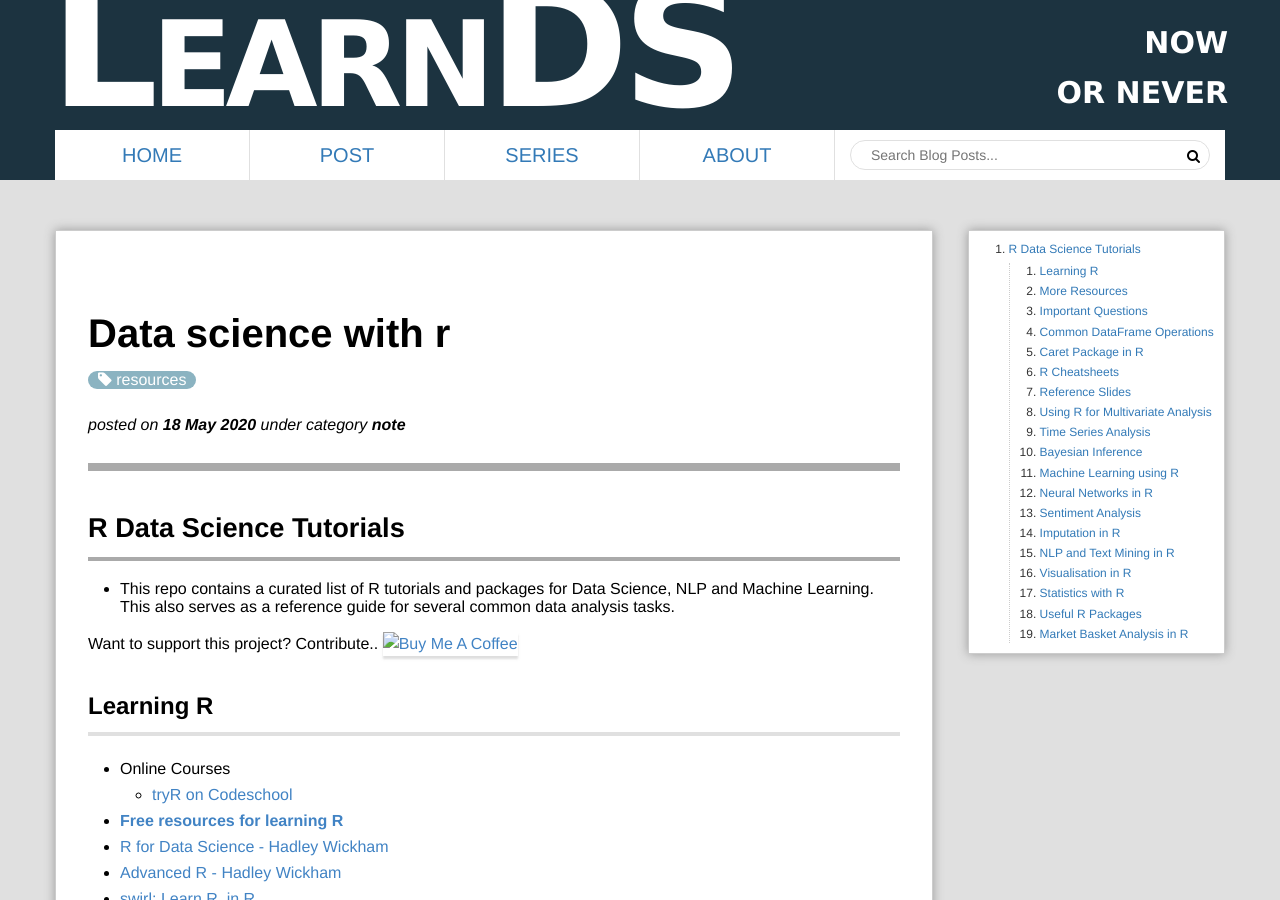
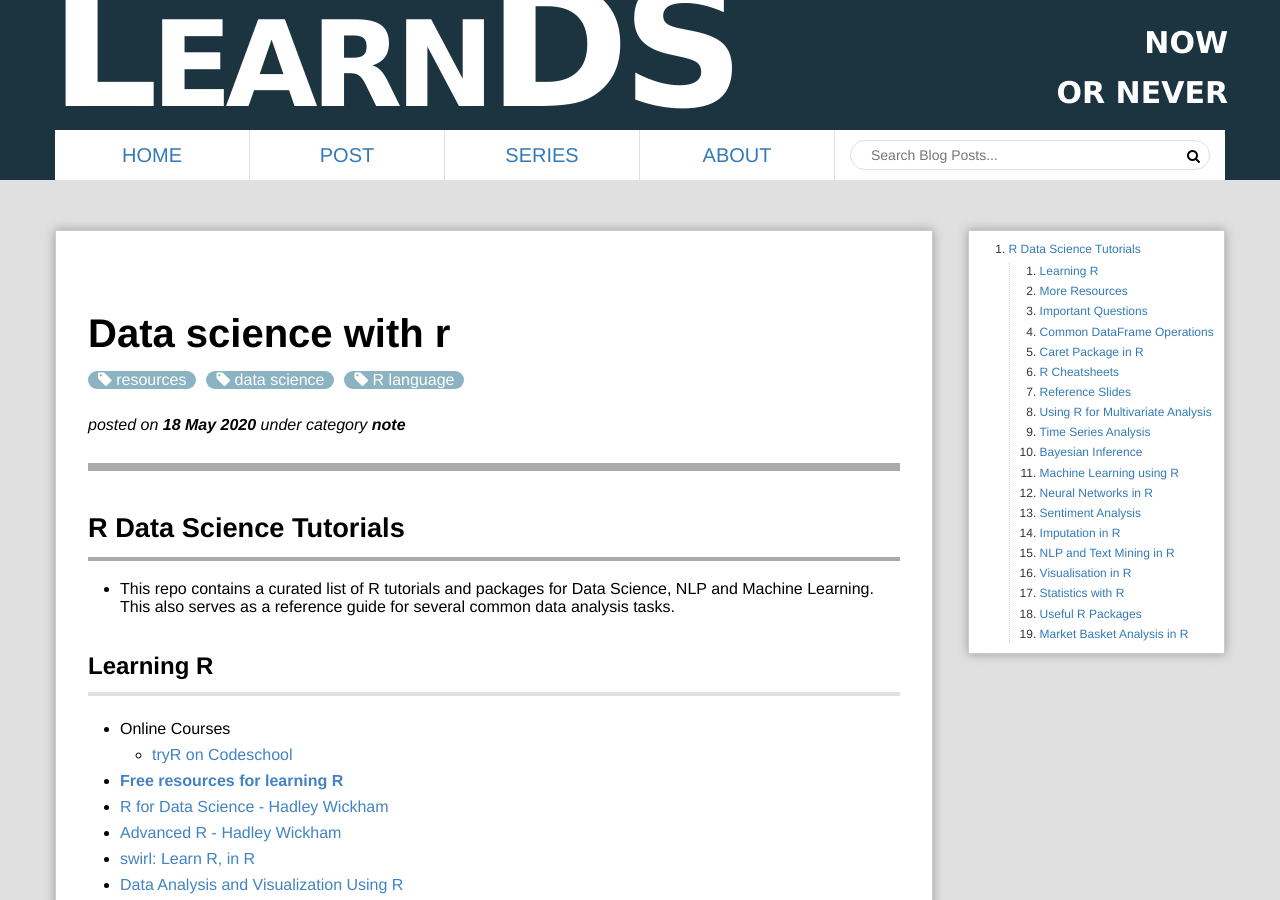
Before and after one commit to LearnDSML/blog, a Jekyll site: the page built from _posts/2020-05-18-Data-Science-R.md, in a window 1280 px wide and 900 px high. Built offline with Jekyll 4.4.1, drawn with Linux system fonts in a browser that asks for light colours; comment, search, counter and statistics services are not loaded.

Commit message:
Update 2020-05-18-Data-Science-R.md

```diff
--- a/_posts/2020-05-18-Data-Science-R.md
+++ b/_posts/2020-05-18-Data-Science-R.md
@@ -2,15 +2,12 @@
 title: "Data Science with R"
 layout: post
 category: note
-tags: [resources]
+tags: [resources, data science, R language]
 excerpt: "Curated List of Resources for Data Science with R"
 ---
 
 # R Data Science Tutorials
 - This repo contains a curated list of R tutorials and packages for Data Science, NLP and Machine Learning. This also serves as a reference guide for several common data analysis tasks.
-
-Want to support this project? Contribute..
-<a href="https://ko-fi.com/shivampanchal" target="_blank"><img src="https://www.buymeacoffee.com/assets/img/custom_images/orange_img.png" alt="Buy Me A Coffee" style="height: 41px !important;width: 174px !important;box-shadow: 0px 3px 2px 0px rgba(190, 190, 190, 0.5) !important;-webkit-box-shadow: 0px 3px 2px 0px rgba(190, 190, 190, 0.5) !important;" ></a>
 
 
 ## Learning R
```
